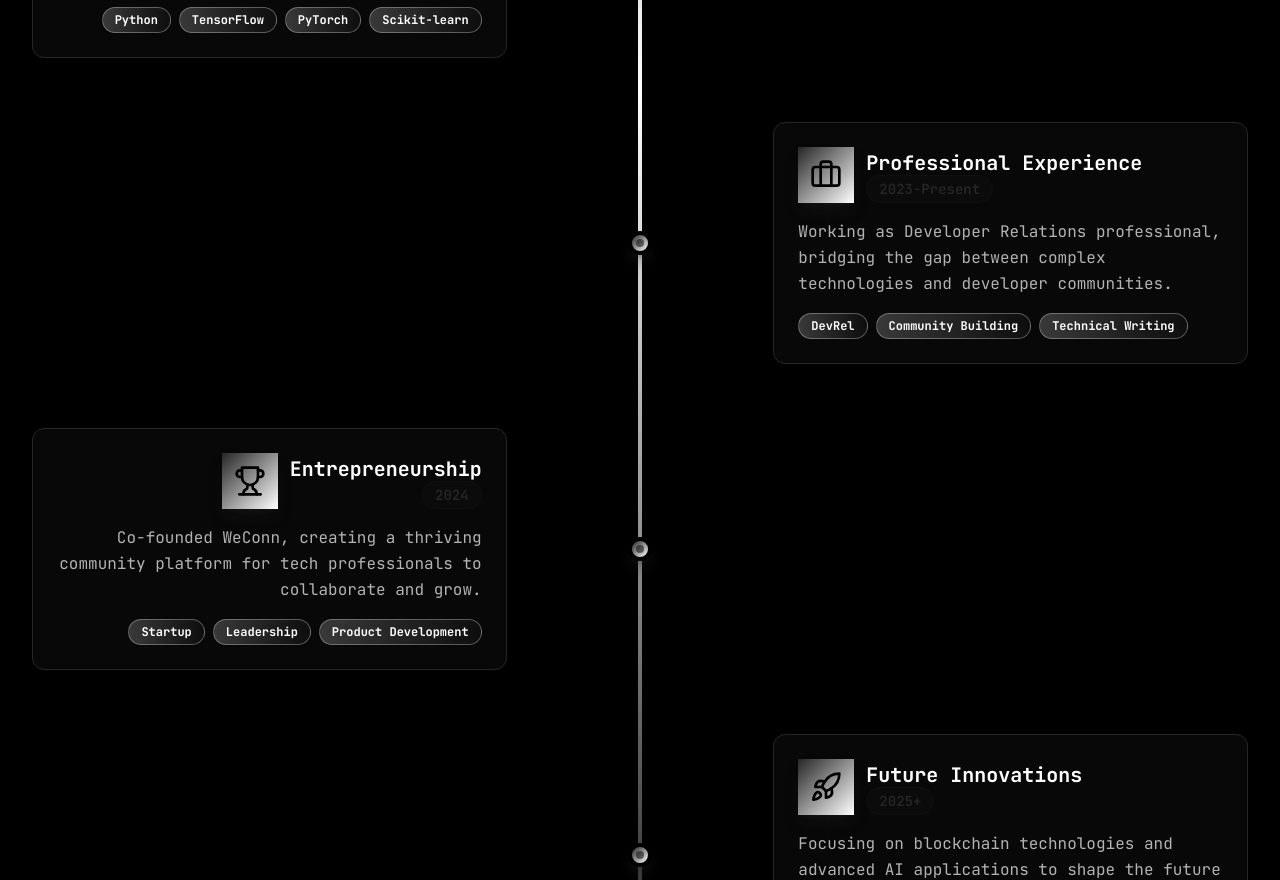
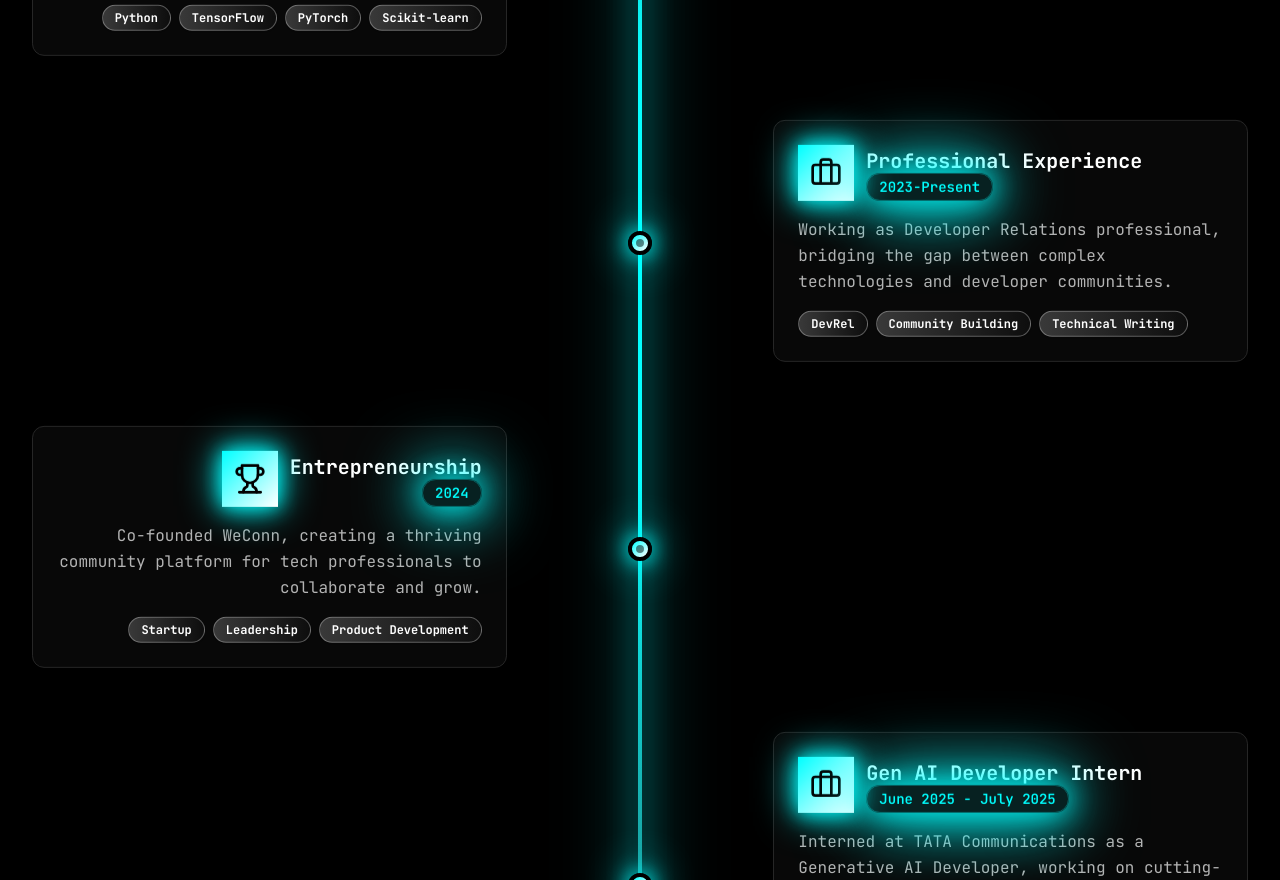
Before and after one commit to Atharva1399/portfolios-code, a React (Vite) app: page / in a window 1280 px wide. Shown: the part 1920-2800 px from the top of the page. Built offline with nearby package versions, Linux system fonts and the light colour scheme.

Commit message:
Update Approach and About sections
Applied neon turquoise accents to all sections. Enhanced the About section's journey with an internship experience at TATA Communications and incorporated 3D elements and animations using web3.js.

```diff
--- a/package.json
+++ b/package.json
@@ -39,6 +39,8 @@
     "@radix-ui/react-toggle": "^1.1.0",
     "@radix-ui/react-toggle-group": "^1.1.0",
     "@radix-ui/react-tooltip": "^1.1.4",
+    "@react-three/drei": "^10.6.1",
+    "@react-three/fiber": "^9.3.0",
     "@tanstack/react-query": "^5.56.2",
     "class-variance-authority": "^0.7.1",
     "clsx": "^2.1.1",
@@ -59,6 +61,7 @@
     "sonner": "^1.5.0",
     "tailwind-merge": "^2.5.2",
     "tailwindcss-animate": "^1.0.7",
+    "three": "^0.179.1",
     "vaul": "^0.9.3",
     "zod": "^3.23.8"
   },
--- a/src/components/About.tsx
+++ b/src/components/About.tsx
@@ -40,6 +40,13 @@ const About = () => {
       tech: ["Startup", "Leadership", "Product Development"]
     },
     {
+      icon: <Briefcase className="w-8 h-8" />,
+      title: "Gen AI Developer Intern",
+      year: "June 2025 - July 2025",
+      description: "Interned at TATA Communications as a Generative AI Developer, working on cutting-edge AI solutions and contributing to enterprise-level AI implementations.",
+      tech: ["Generative AI", "Enterprise AI", "LLMs", "AI Integration"]
+    },
+    {
       icon: <Rocket className="w-8 h-8" />,
       title: "Future Innovations",
       year: "2025+",
@@ -55,7 +62,7 @@ const About = () => {
           <h2 className="text-4xl md:text-5xl font-mono font-bold text-foreground mb-6">
             My Learning Journey
           </h2>
-          <div className="w-24 h-1 bg-gradient-to-r from-accent via-primary to-accent mx-auto mb-8 rounded-full shadow-lg shadow-accent/50"></div>
+          <div className="w-24 h-1 bg-gradient-to-r from-accent via-neon-turquoise to-accent mx-auto mb-8 rounded-full shadow-lg shadow-neon-turquoise/50 animate-neon-glow"></div>
           <p className="text-lg text-muted-foreground font-medium">
             From curious student to tech entrepreneur - here's how I've evolved through code, innovation, and community building.
           </p>
@@ -63,7 +70,7 @@ const About = () => {
 
         <div className="relative">
           {/* Central Timeline Line */}
-          <div className="absolute left-1/2 transform -translate-x-1/2 w-1 bg-gradient-to-b from-accent via-primary to-accent h-full rounded-full shadow-lg shadow-accent/30"></div>
+          <div className="absolute left-1/2 transform -translate-x-1/2 w-1 bg-gradient-to-b from-accent via-neon-turquoise to-accent h-full rounded-full shadow-lg shadow-neon-turquoise/50 animate-neon-glow"></div>
 
           {/* Roadmap Steps */}
           <div className="space-y-16">
@@ -73,14 +80,14 @@ const About = () => {
                 className={`flex items-center ${index % 2 === 0 ? 'flex-row' : 'flex-row-reverse'} group`}
               >
                 <div className={`w-5/12 ${index % 2 === 0 ? 'text-right pr-8' : 'text-left pl-8'}`}>
-                  <div className="bg-card border border-border rounded-xl p-6 shadow-lg hover:shadow-xl hover:shadow-accent/20 transition-all duration-500 transform hover:scale-105 hover:-translate-y-2">
+                  <div className="bg-card border border-border rounded-xl p-6 shadow-lg hover:shadow-xl hover:shadow-neon-turquoise/30 transition-all duration-500 transform hover:scale-105 hover:-translate-y-2 animate-float">
                     <div className={`flex items-center gap-3 mb-4 ${index % 2 === 0 ? 'justify-end' : 'justify-start'}`}>
-                      <div className="p-3 bg-gradient-to-br from-accent to-primary rounded-lg text-background shadow-lg shadow-accent/30 transform transition-transform duration-300 group-hover:rotate-12">
+                      <div className="p-3 bg-gradient-to-br from-neon-turquoise to-primary rounded-lg text-background shadow-lg shadow-neon-turquoise/50 transform transition-transform duration-300 group-hover:rotate-12 animate-neon-glow">
                         {step.icon}
                       </div>
                       <div>
                         <h3 className="text-xl font-mono font-bold text-foreground">{step.title}</h3>
-                        <span className="text-sm font-semibold text-accent bg-accent/10 px-3 py-1 rounded-full border border-accent/20">
+                        <span className="text-sm font-semibold text-neon-turquoise bg-neon-turquoise/10 px-3 py-1 rounded-full border border-neon-turquoise/30 animate-neon-glow">
                           {step.year}
                         </span>
                       </div>
@@ -105,13 +112,13 @@ const About = () => {
 
                 {/* Timeline Node */}
                 <div className="relative w-2/12 flex justify-center">
-                  <div className="w-6 h-6 bg-gradient-to-br from-accent to-primary rounded-full border-4 border-background shadow-lg shadow-accent/50 transform transition-all duration-500 group-hover:scale-150 group-hover:shadow-2xl group-hover:shadow-accent/60 z-10">
+                  <div className="w-6 h-6 bg-gradient-to-br from-neon-turquoise to-primary rounded-full border-4 border-background shadow-lg shadow-neon-turquoise/50 transform transition-all duration-500 group-hover:scale-150 group-hover:shadow-2xl group-hover:shadow-neon-turquoise/80 z-10 animate-neon-glow">
                     <div className="absolute inset-1 bg-gradient-to-br from-background to-card rounded-full animate-pulse"></div>
                   </div>
 
                   {/* 3D Floating Animation */}
                   <div className="absolute inset-0 flex items-center justify-center">
-                    <div className="w-12 h-12 bg-gradient-to-br from-accent/20 to-primary/20 rounded-full blur-sm animate-ping opacity-0 group-hover:opacity-100 transition-opacity duration-500"></div>
+                    <div className="w-12 h-12 bg-gradient-to-br from-neon-turquoise/30 to-primary/20 rounded-full blur-sm animate-ping opacity-0 group-hover:opacity-100 transition-opacity duration-500"></div>
                   </div>
                 </div>
 
--- a/src/index.css
+++ b/src/index.css
@@ -19,8 +19,8 @@
     --primary: 0 0% 100%;
     --primary-foreground: 0 0% 0%;
 
-    --secondary: 0 0% 8%;
-    --secondary-foreground: 0 0% 100%;
+    --secondary: 180 100% 50%;
+    --secondary-foreground: 0 0% 0%;
 
     --muted: 0 0% 8%;
     --muted-foreground: 0 0% 70%;
@@ -36,6 +36,11 @@
     --ring: 0 0% 100%;
 
     --radius: 0rem;
+
+    /* Neon Turquoise Accents */
+    --neon-turquoise: 180 100% 50%;
+    --neon-turquoise-glow: 180 100% 60%;
+    --neon-turquoise-dark: 180 80% 40%;
 
     --sidebar-background: 0 0% 0%;
     --sidebar-foreground: 0 0% 100%;
--- a/tailwind.config.ts
+++ b/tailwind.config.ts
@@ -70,6 +70,11 @@ export default {
 					orange: '#FF7A59',
 					gray: '#F5F7FA',
 					'dark-gray': '#343A40',
+				},
+				'neon-turquoise': {
+					DEFAULT: 'hsl(var(--neon-turquoise))',
+					glow: 'hsl(var(--neon-turquoise-glow))',
+					dark: 'hsl(var(--neon-turquoise-dark))'
 				}
 			},
 			borderRadius: {
@@ -109,6 +114,27 @@ export default {
 				'glow-pulse': {
 					'0%, 100%': { boxShadow: '0 0 20px hsl(var(--accent))' },
 					'50%': { boxShadow: '0 0 40px hsl(var(--accent)), 0 0 60px hsl(var(--primary))' }
+				},
+				'neon-glow': {
+					'0%, 100%': {
+						boxShadow: '0 0 20px hsl(var(--neon-turquoise)), 0 0 40px hsl(var(--neon-turquoise))',
+						filter: 'brightness(1)'
+					},
+					'50%': {
+						boxShadow: '0 0 30px hsl(var(--neon-turquoise)), 0 0 60px hsl(var(--neon-turquoise)), 0 0 80px hsl(var(--neon-turquoise))',
+						filter: 'brightness(1.2)'
+					}
+				},
+				'float': {
+					'0%, 100%': { transform: 'translateY(0px)' },
+					'50%': { transform: 'translateY(-10px)' }
+				},
+				'rotate-3d': {
+					'0%': { transform: 'rotateX(0deg) rotateY(0deg)' },
+					'25%': { transform: 'rotateX(5deg) rotateY(5deg)' },
+					'50%': { transform: 'rotateX(0deg) rotateY(10deg)' },
+					'75%': { transform: 'rotateX(-5deg) rotateY(5deg)' },
+					'100%': { transform: 'rotateX(0deg) rotateY(0deg)' }
 				}
 			},
 			animation: {
@@ -119,7 +145,10 @@ export default {
 				'scroll-left': 'scroll-left 20s linear infinite',
 				'scroll-right': 'scroll-right 20s linear infinite',
 				'shimmer': 'shimmer 2s infinite linear',
-				'glow-pulse': 'glow-pulse 2s ease-in-out infinite alternate'
+				'glow-pulse': 'glow-pulse 2s ease-in-out infinite alternate',
+				'neon-glow': 'neon-glow 2s ease-in-out infinite',
+				'float': 'float 3s ease-in-out infinite',
+				'rotate-3d': 'rotate-3d 8s ease-in-out infinite'
 			},
 			fontFamily: {
 				mono: ['JetBrains Mono', 'monospace'],
```
Also changed, not shown: src/components/Services.tsx (+36 -36 lines), 1 other file (tests, documents, lock files or other folders).
